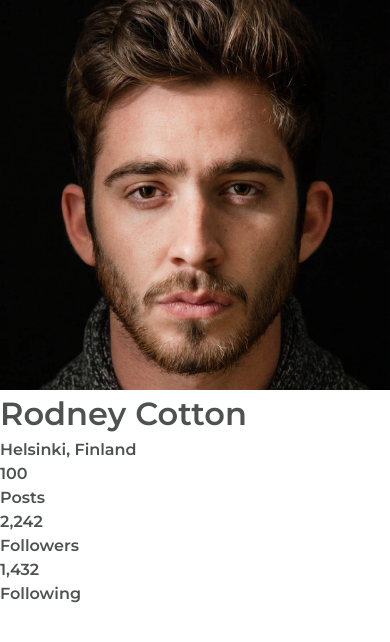
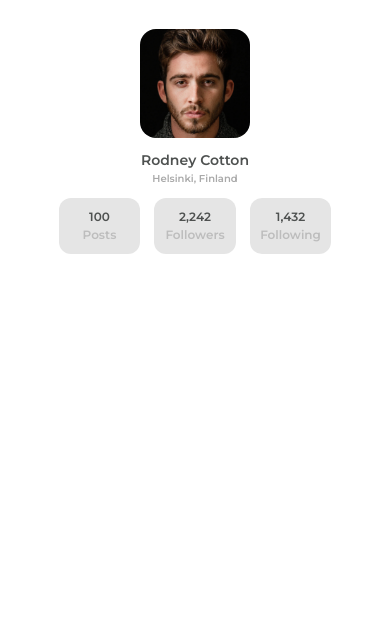
Before and after one commit to adiah-dev-challenges/gallery, a plain HTML site: page index.html in a window 390 px wide. Drawn offline with Linux system fonts and the light colour scheme.

Commit message:
Style the header for mobile

```diff
--- a/index.html
+++ b/index.html
@@ -19,7 +19,7 @@
       <img src="./img/profilePhoto.png" alt="Rodney Cotton" class="profile__img">
       <h1 class="profile__name">Rodney Cotton</h1>
       <p class="profile__location">Helsinki, Finland</p>
-      <div class="profile-stats-wrapper">
+      <div class="profile-stats">
         <div class="profile-stat">
           <p class="profile-stat__count">100</p>
           <p class="profile-stat__label">Posts</p>
--- a/sass/layout/_header.scss
+++ b/sass/layout/_header.scss
@@ -1 +1,53 @@
 @use '../abstracts/' as abs;
+
+.profile {
+	display: flex;
+	flex-direction: column;
+	align-items: center;
+	width: 70%;
+	margin-inline: auto;
+	margin-top: 1.8125rem;
+
+	&__img {
+		width: 40%;
+		aspect-ratio: 1;
+		border-radius: 1rem;
+		margin-bottom: 0.75rem;
+	}
+
+	&__name {
+		font-size: 0.875rem;
+	}
+
+	&__location {
+		font-size: 0.625rem;
+		color: #a9a9a9;
+		margin-bottom: 0.75rem;
+	}
+
+	&-stats {
+		align-self: stretch;
+		display: flex;
+		// gap: 0.75em;
+		justify-content: space-between;
+	}
+
+	&-stat {
+		display: flex;
+		flex-direction: column;
+		align-items: center;
+		background-color: #e5e5e5;
+		width: 30%;
+		padding-block: 0.625rem;
+		border-radius: 0.75rem;
+
+		&__count {
+			font-size: 0.75rem;
+		}
+
+		&__label {
+			font-size: 0.75rem;
+			color: #bdbdbd;
+		}
+	}
+}
```
Also changed, not shown: dist/style.css, 1 other file.
